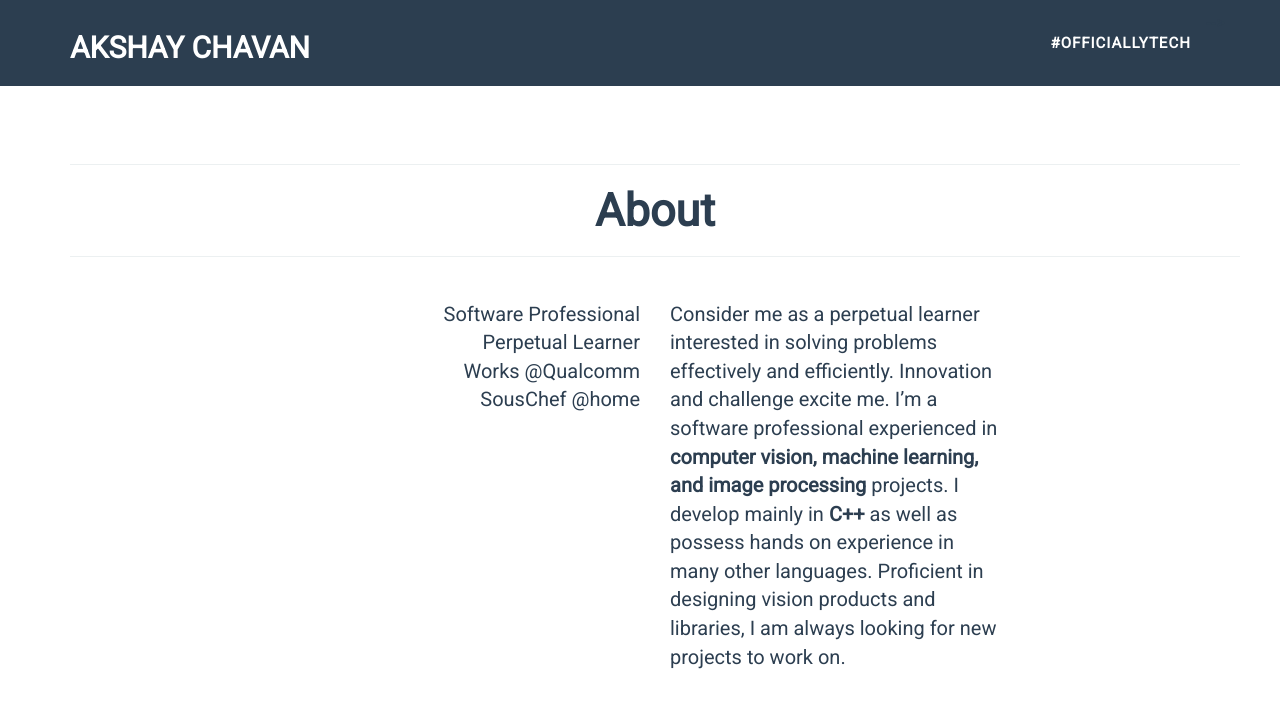
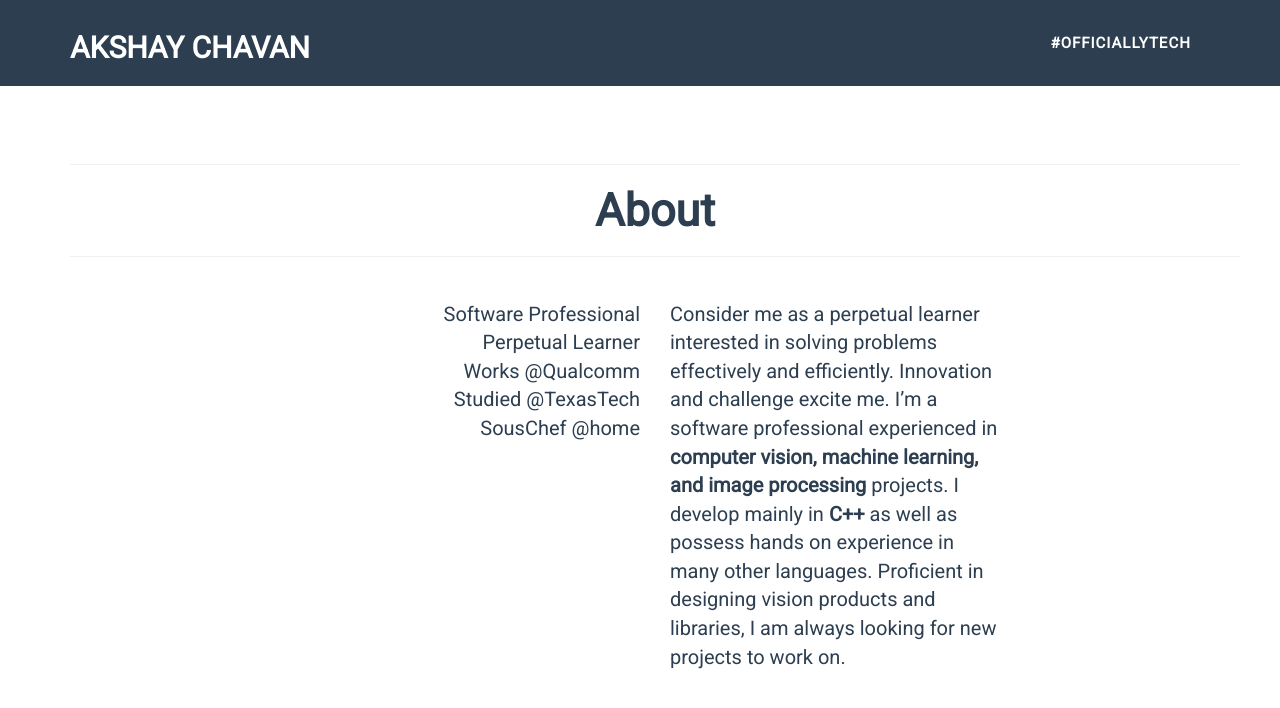
Before and after one commit to arccoder/arccoder.github.io, a Jekyll site: the page built from index.html, in a window 1280 px wide and 900 px high. Shown: the top 708 px of the window. Built offline with Jekyll 4.4.1, drawn with Linux system fonts in a browser that asks for light colours; nearby versions of some CDN libraries; some web fonts are replaced.

Commit message:
Added studied at texas tech

```diff
--- a/index.html
+++ b/index.html
@@ -17,6 +17,7 @@ description: I am Akshay Chavan, arccoder, a software professional working in Co
                 <p>Software Professional<br>
                 Perpetual Learner<br>
                 Works @Qualcomm<br>
+                Studied @TexasTech<br>
                 SousChef @home<br></p>
             </div>
             <div class="col-xs-12 col-sm-12 col-md-6 col-lg-6" style="text-align:left; padding-right:20%;">
```
